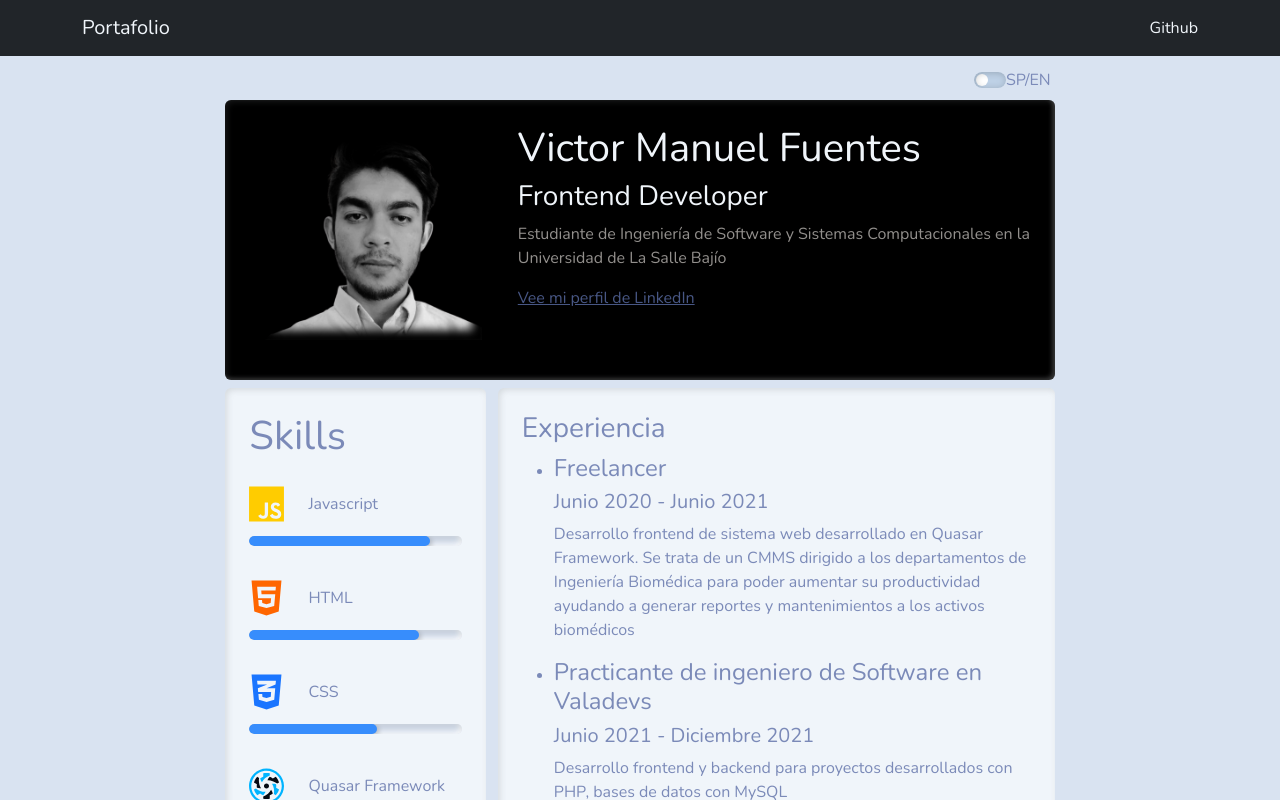
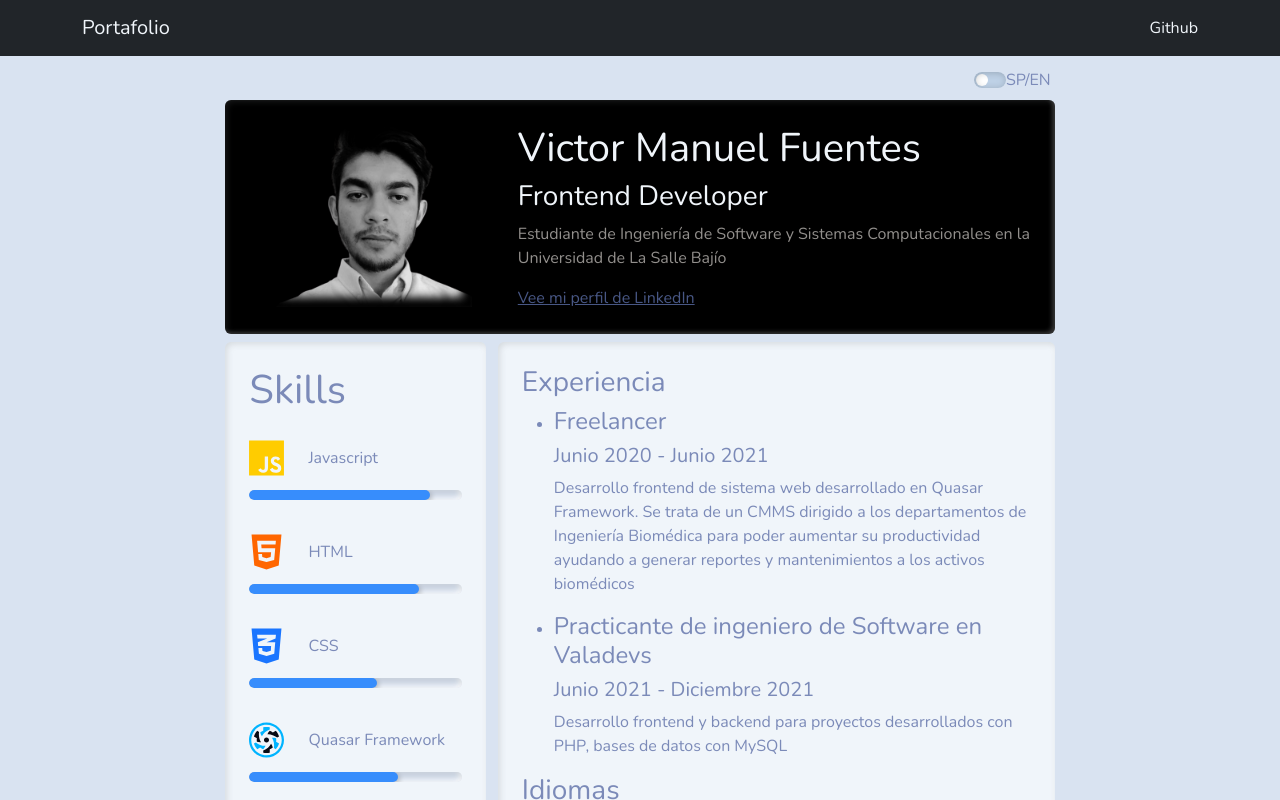
Before and after one commit to VictorMany/portfolio, a Next.js app: page / in a window 1280 px wide. Shown: the top 800 px of the page. Built offline with nearby package versions, Linux system fonts and the light colour scheme; a small style sheet from the web is missing.

Commit message:
Englis mode

```diff
--- a/global.css
+++ b/global.css
@@ -63,10 +63,11 @@ div#__next>div {
 .image-blurred-edge {
     background-image: url('/foto.png');
     background-position: center;
-    background-size: 220px;
+    background-size: 200px;
     background-repeat: no-repeat;
-    width: 220px;
-    height: 200px;
+    width: 200px;
+    height: 180px;
+    margin: -1rem;
     /* you need to match the shadow color to your background or image border for the desired effect*/
     box-shadow: 0 0 8px 10px rgb(0, 0, 0) inset;
 }
--- a/pages/index.jsx
+++ b/pages/index.jsx
@@ -43,14 +43,14 @@ const Index = () => {
             {/**Header card */}
             < header className="row" >
                 <div className="col-md-12 col-12">
-                    <div className="form-check form-switch d-flex justify-content-end m-1 mb-2">
+                    <div className="form-check form-switch d-flex justify-content-end m-1 mb-2 ">
                         <input className="form-check-input" type="checkbox" onClick={changeMode} role="switch" id="flexSwitchCheckDefault" />
                         <label className="form-check-label">SP/EN</label>
                     </div>
                     <div className="card card-body bg-secondary bg-black text-light">
                         <div className="row">
-                            <div className="col-md-4 p-3 col-12 d-flex justify-content-center">
-                                <div class="image-blurred-edge"></div>
+                            <div className="col-md-4 col-12 d-flex justify-content-center align-items-center">
+                                <div className="image-blurred-edge"></div>
                             </div>
                             <div className="col-md-8 col-12 ">
                                 <h1>Victor Manuel Fuentes</h1>
@@ -267,7 +267,7 @@ const Index = () => {
             </section>
 
             <div className="bg-black p-2 d-grid d-md-flex justify-content-center mt-2" >
-                {englishMode ? <button className="btn bg-primary shadow-none text-white"  onClick={() => saveFile('cv/CV-SP-Victor_Manuel_Velázquez_Fuentes.pdf')}>Descargar CV en PDF</button> : <button className="btn bg-primary shadow-none text-white" onClick={() => saveFile('cv/CV-EN-Victor_Manuel_Velázquez_Fuentes.pdf')}>Download CV</button>}
+                {englishMode ? <button className="btn bg-primary shadow-none text-white" onClick={() => saveFile('cv/CV-SP-Victor_Manuel_Velázquez_Fuentes.pdf')}>Descargar CV en PDF</button> : <button className="btn bg-primary shadow-none text-white" onClick={() => saveFile('cv/CV-EN-Victor_Manuel_Velázquez_Fuentes.pdf')}>Download CV</button>}
             </div>
 
         </Layout >
```
